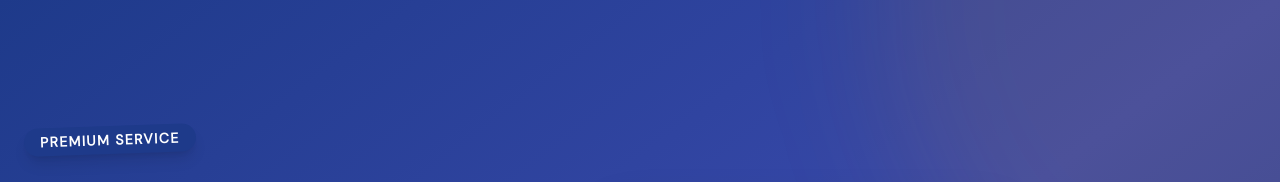
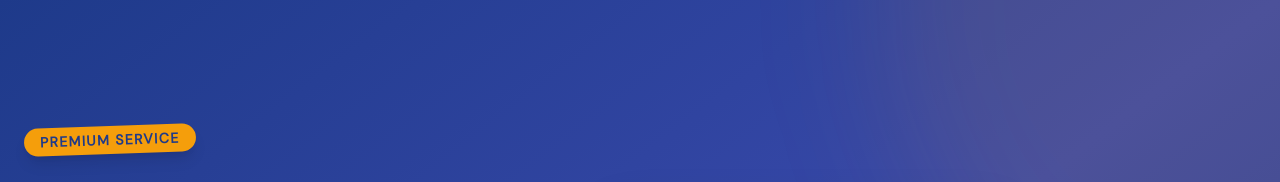
Before and after one commit to Authority98/one18, a React (Vite) app: page / in a window 1280 px wide. Shown: the part 2602-2784 px from the top of the page. Built offline with nearby package versions, Linux system fonts and the light colour scheme.

Commit message:
Refactor: Improve contrast of Premium Service tag in CateringSection

```diff
--- a/src/components/CateringSection.jsx
+++ b/src/components/CateringSection.jsx
@@ -21,7 +21,7 @@ const CateringSection = () => {
 
                     {/* Text Content - Spans 5 columns */}
                     <div className="lg:col-span-5 space-y-4 lg:space-y-8">
-                        <SectionTag rotate="-rotate-2">
+                        <SectionTag rotate="-rotate-2" colorClass="bg-brand-accent text-brand-dark">
                             PREMIUM SERVICE
                         </SectionTag>
 
--- a/src/components/SectionTag.jsx
+++ b/src/components/SectionTag.jsx
@@ -1,8 +1,8 @@
 import React from 'react';
 
-const SectionTag = ({ children, className = "", rotate = "rotate-2" }) => {
+const SectionTag = ({ children, className = "", rotate = "rotate-2", colorClass = "bg-brand-dark text-brand-cream" }) => {
     return (
-        <div className={`inline-block bg-brand-dark text-brand-cream px-4 py-1 rounded-full text-sm font-bold tracking-widest mb-3 md:mb-6 transform ${rotate} shadow-lg ${className}`}>
+        <div className={`inline-block ${colorClass} px-4 py-1 rounded-full text-sm font-bold tracking-widest mb-3 md:mb-6 transform ${rotate} shadow-lg ${className}`}>
             {children}
         </div>
     );
```
